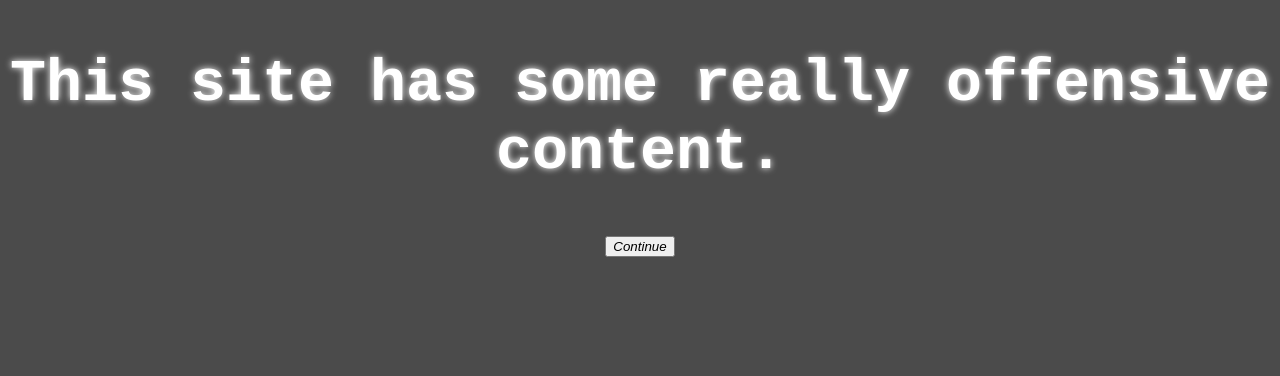
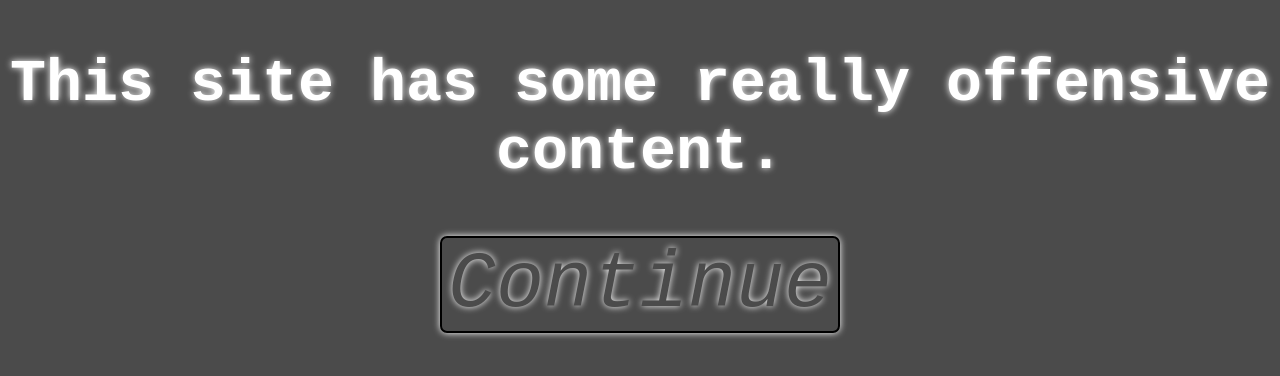
Before and after one commit to Timothy3773/DankMemes, a plain HTML site: page DankMemes/index.html in a window 1280 px wide. Drawn offline with Linux system fonts and the light colour scheme.

Commit message:
Update index.css

```diff
--- a/DankMemes/index.css
+++ b/DankMemes/index.css
@@ -15,6 +15,17 @@ p {
   color: white;
   text-shadow: 0 0 7px white;
   text-align: center;
+}
+
+button {
+  font-family: monospace;
+  background-color: rgb(75, 75, 75);
+  font-size: 80px;
+  border-radius: 7px;
+  border-style: solid;
+  box-shadow: 0 0 7px white;
+  color: rgb(75, 75, 75);
+    text-shadow: 0 0 7px white;
 }
 img {
   inline-size: 400px;
```
